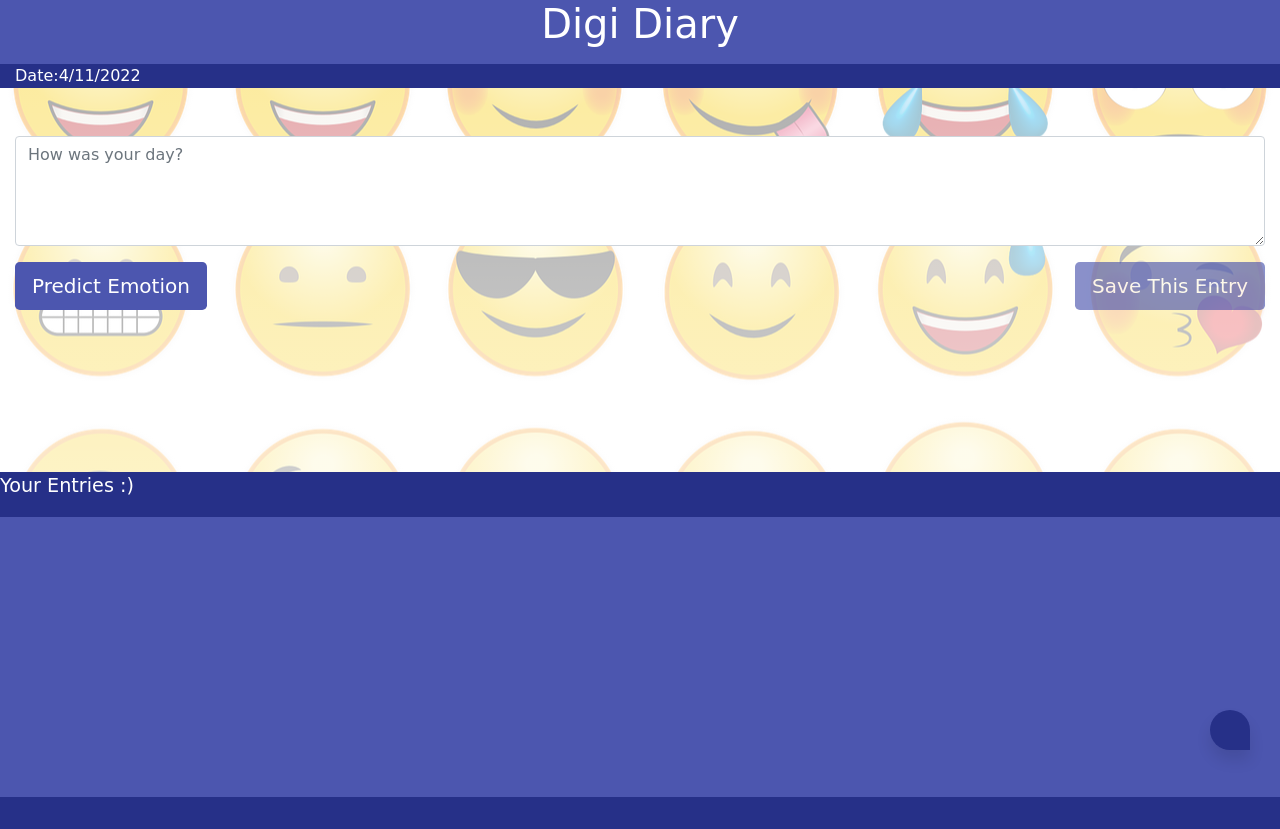
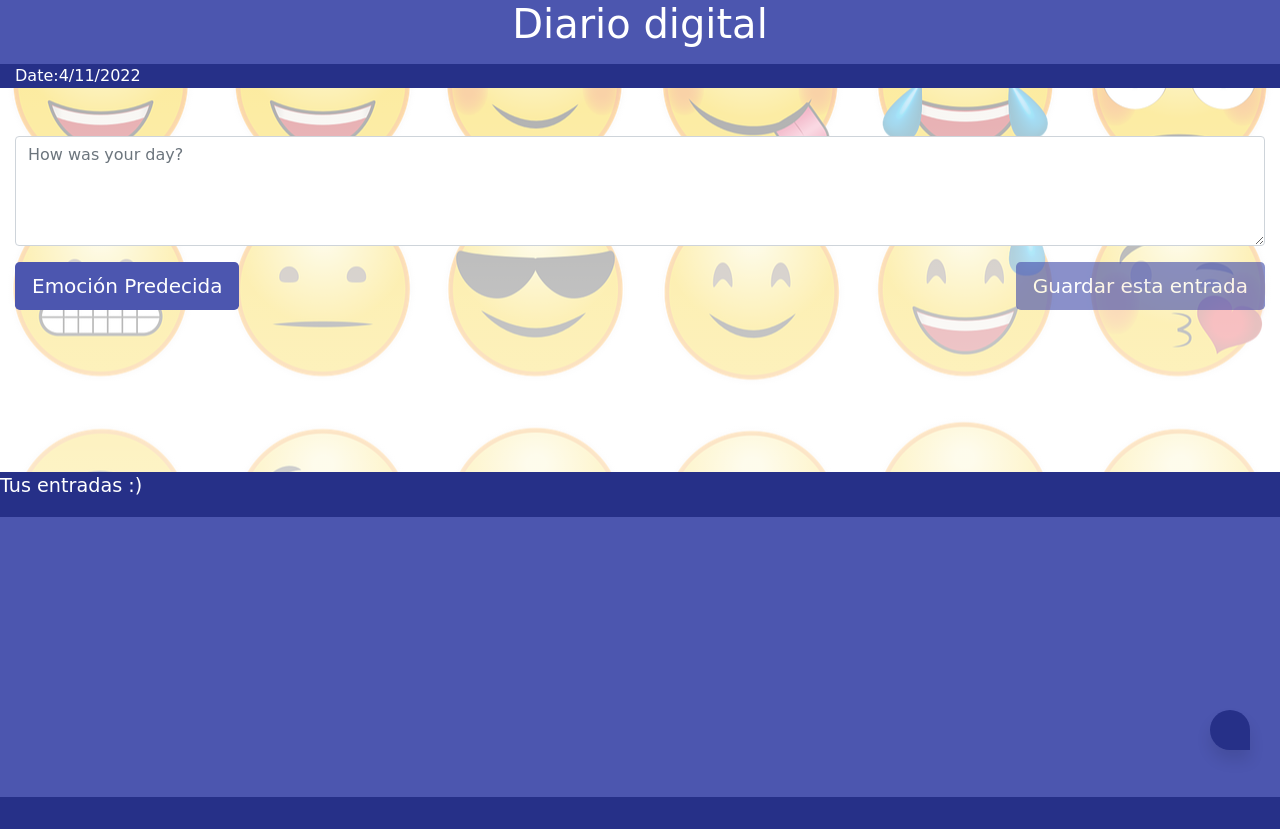
Before and after one commit to BYJUS-smah/PRO-C122-Codigo-Referencia, a Flask app: template templates/index.html in a window 1280 px wide. Run offline with Flask 2, Linux system fonts and the light colour scheme; the template is opened without the code that fills it, so the values that code supplies are empty; some libraries are stand-ins or nearby versions.

Commit message:
Update index.html

```diff
--- a/templates/index.html
+++ b/templates/index.html
@@ -2,11 +2,11 @@
 <html lang="en">
 
 <head>
-    <title>Digi Diary</title>
+    <title>Diario digital</title>
     <meta charset="utf-8">
     <meta name="viewport" content="width=device-width, initial-scale=1">
 
-    <!-- Bootstrap -->
+    <!-- Bootstrap-->
     <link rel="stylesheet" href="https://maxcdn.bootstrapcdn.com/bootstrap/4.5.2/css/bootstrap.min.css">
     <script src="https://ajax.googleapis.com/ajax/libs/jquery/3.5.1/jquery.min.js"></script>
     <script src="https://maxcdn.bootstrapcdn.com/bootstrap/4.5.2/js/bootstrap.min.js"></script>
@@ -19,22 +19,22 @@
     <div
         style="color: #FFF; background-image: linear-gradient(to bottom, rgba(255,255,255,0.6) 0%,rgba(255,255,255,0.9) 100%),url(./static/assets/bg/bg-emoji.png); background-repeat: no-repeat; background-size: cover; background-position: center center;">
 
-        <!--App Name-->
+        <!--Nombre de la app-->
         <div class=" container-fluid text-center"
             style="background-color: #4C56AF; font-family: cursive; min-height: 8vh;">
-            <h1>Digi Diary</h1>
+            <h1>Diario digital</h1>
         </div>
 
-        <!--Day and Date-->
+        <!--Día y fecha-->
         <div class="container-fluid text-left"
             style="background-color: #263088; font-family: cursive; min-height: 3vh;">
-            <p id="display_date">Date</p>
+            <p id="display_date">Fecha</p>
         </div>
 
         <div class="container-fluid text-right mb-2" style="width: 100%; min-height: 3vh;" id="google_translate_div">
         </div>
 
-        <!--Input New Entry and Detect Emotion-->
+        <!--Nueva entrada y detectar emoción-->
         <div class="container-fluid" style=" min-height: 22vh;">
             <div style=" color:black; font-family: cursive; width: 100%;">
                 <textarea class="form-control" id="text" name="text_input" rows="4" data-mdb-showcounter="true"
@@ -44,31 +44,31 @@
             <div class="row mt-3">
                 <div class="col-6 text-left">
                     <button class="btn btn-lg" id="predict_button" type="submit" name="submit_b" value="submit_p"
-                        style="color:white; background-color: #4C56AF; font-family: cursive; ">Predict
-                        Emotion</button>
+                        style="color:white; background-color: #4C56AF; font-family: cursive; ">Emoción
+                        Predecida</button>
                 </div>
 
                 <div class="col-6 text-right ">
                     <button class="btn btn-lg" id="save_button" type="submit" name="submit_b" value="submit_s"
-                        style="color:white; background-color: #4C56AF; font-family: cursive; ">Save This
-                        Entry</button>
+                        style="color:white; background-color: #4C56AF; font-family: cursive; ">Guardar esta
+                        entrada</button>
                 </div>
             </div>
 
         </div>
 
-        <!--Predicted Emotion-->
+        <!--Emoción predecida-->
         <div class="container-fluid" id="prediction_container"
             style="color:black; font-family: cursive; font-size:20px; min-height: 20vh;">
             <p id="prediction" style="display: none"></p>
             <img id="emo_img_url" src="" width="55" min-height="50" alt="" style="display: none">
         </div>
 
-        <!--Your Entries Columns-->
+        <!--Tus columnas de entradas-->
         <div class="container-fluid text-left " style="min-height: 40vh ">
             <div class="row"
                 style="background-color: #263088; color: #FFF; font-family: cursive; font-size: larger; min-height: 4vh ">
-                <p>Your Entries :)</p>
+                <p>Tus entradas :)</p>
             </div>
             <div class="row row-col-3"
                 style="background-color: #4C56AF; color: #000; font-family: cursive; min-height: 35vh ">
@@ -87,49 +87,49 @@
 
         </div>
 
-        <!--Chatbot UI-->
+        <!--UI de Chatbot-->
         <div class="chatbox">
-            <!--Chatbot Chat-->
+            <!--Chat del Chatbot-->
             <div class="chatbox__chat">
 
-                <!--Chatbot Header-->
+                <!--Encabezado del chatbot-->
                 <div class="row chatbox__header">
                     <div class="col-2 chatbox__image__header">
                         <img class="chatbox__image" src="./static/assets/chaticons/chatbot-icon.png"  width="55" height="47" alt="image">
                     </div>
                     <div class="col-10 chatbox__content__header">
-                        <p class="chatbox__description">Hi. My name is Stella. How can I help you?</p>
+                        <p class="chatbox__description">Hola. Mi nombre es Stella. ¿Cómo puedo ayudarte?</p>
                     </div>
                 </div>
 
-                <!--Chatbot Messages-->
+                <!--Mensajes del chatbot-->
                 <div class="row chatbox__messages__cotainer">
                     <div class="col" id="chat_messages">
                         <div class="user__messages">
-                            Hi!
-                            <!--User Message gets appended here-->
+                            ¡Hola!
+                            <!--El mensaje del usuario se agrega aquí.-->
                         </div>
                         <div class="bot__messages">
-                            Hi!
-                            <!--Bot Message gets appended here-->
+                            ¡Hola!
+                            <!--El mensaje del bot se agrega aquí.-->
                         </div>
                     </div>
                 </div>
 
 
-                <!--Chatbot Footer-->
+                <!--Pie del chatbot-->
                 <div class="row chatbox__footer">
                     <div class="col-9 text-left chatbox__input">
                         <input type="text" class="form-control" id="bot_input_text"
-                            placeholder="Type your message here...">
+                            placeholder="Escribe tu mensaje aquí...">
                     </div>
                     <div class="col-3 text-left chatbox__send__button">
-                        <button class="btn" id="send_button">Send</button>
+                        <button class="btn" id="send_button">Enviar</button>
                     </div>
                 </div>
             </div>
 
-            <!--Chatbot Button-->
+            <!--Botón del chatbot-->
             <div class="chatbox__button">
                 <button id="open_button"></button>
             </div>
```
